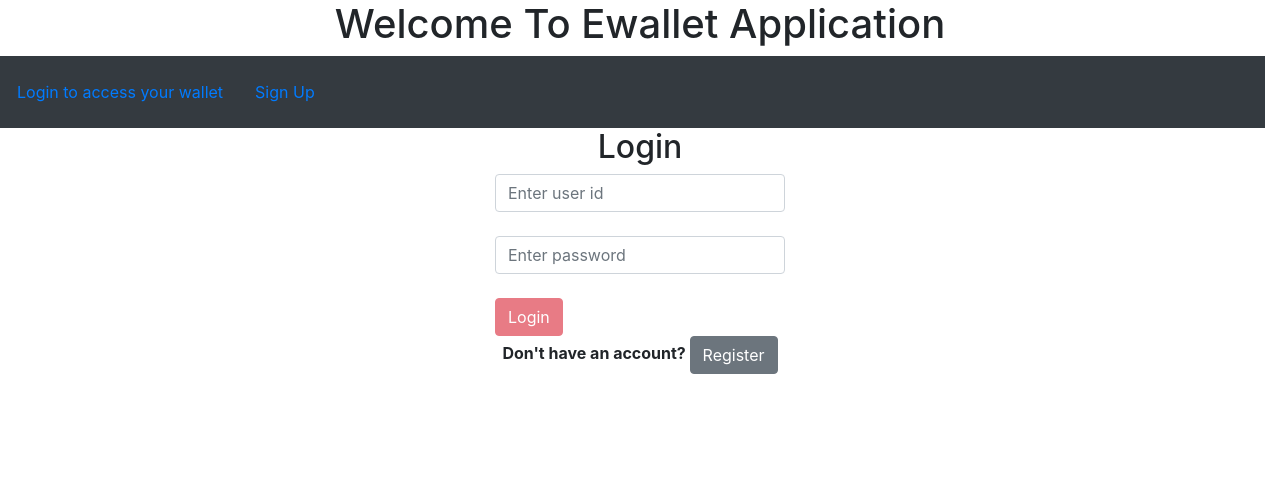
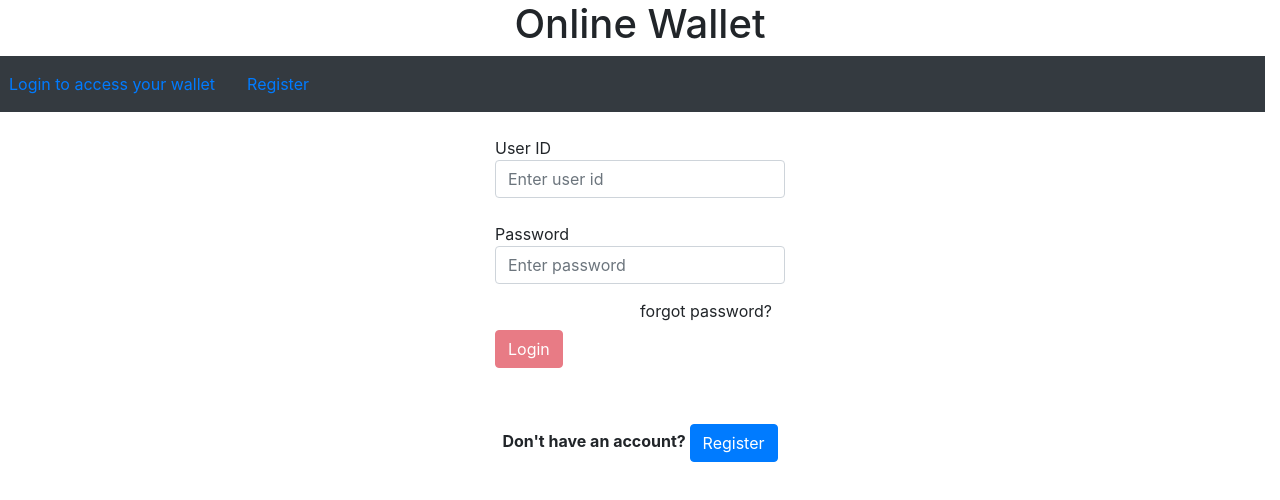
Before and after one commit to RohitSheemar/ewalletSprint2, an Angular app in the folder front-end/: page /login in a window 1280 px wide. Shown: the top 500 px of the page. Built offline with nearby package versions, Linux system fonts and the light colour scheme.

Commit message:
front end commit

```diff
--- a/front-end/src/app/app.component.html
+++ b/front-end/src/app/app.component.html
@@ -1,16 +1,15 @@
 
 <div >
-<h1 class="text-center">Welcome To Ewallet Application </h1>
+<h1 class="text-center">Online Wallet</h1>
 
-
-<nav class="col-md-12 row p-3 bg-dark">
+<nav class="col-md-12 row p-2 bg-dark">
     <a class="nav-item nav-link  " routerLink="login">Login to access your wallet</a>
-    <a class="nav-item nav-link  " routerLink="register">Sign Up</a>
-
-
+    <a class="nav-item nav-link  " routerLink="register">Register</a>
 
 
   </nav>
+  <br>
+
   <router-outlet></router-outlet>
 
 </div>
--- a/front-end/src/app/login/login.component.html
+++ b/front-end/src/app/login/login.component.html
@@ -1,8 +1,8 @@
-<section class="col-md-3 mx-auto">
-  <h2 class="text-center">Login</h2>
+<section class="col-md-3 mx-auto" *ngIf="!flag && !forgotflag">
 <form  #formdata="ngForm" novalidate (ngSubmit)="loginUser()">
 
   <div>
+    User ID
   <input type="number" placeholder="Enter user id" id="id" name="id" [(ngModel)]="objOfUser.userID" #uid="ngModel" required class="form-control" >
   <div *ngIf="uid.invalid && uid.touched" class="alert alert-danger">
     <span *ngIf="uid.errors.required">*User ID is mandatory</span>
@@ -11,6 +11,7 @@
 </div>
 <br>
 <div>
+  Password
   <input type="text" placeholder="Enter password" id="pass" name="pass" [(ngModel)]="objOfUser.password" #na="ngModel" required class="form-control" >
   <div *ngIf="na.invalid && na.touched" class="alert alert-danger">
     <span *ngIf="na.errors.required">*Password is Mandatory</span>
@@ -18,16 +19,117 @@
 
 </div>
 
+
+<div class="mt-2 text-right">
+  <button (click)="forgotPassword()" class="btn" >forgot password?</button>
+</div>
+
+
+  <div>
+    <input type="submit" value="Login" class="btn btn-danger" [disabled]="!formdata.valid">
+  </div>
+
+<br>
+<br>
+
+<div class="mt-2 text-center">
+  <b>Don't have an account? </b>
+<button (dblclick)="register()" class="btn btn-primary">Register</button>
+</div>
+
+</form>
+
+</section>
+
+
+
+
+
+
+
+<section class="col-md-4 mx-auto" *ngIf="flag">
+  <h2 class="text-center">Register for new account </h2>
+
+<form  #formdata="ngForm" novalidate (ngSubmit)="edit1()">
+
+<div>
+  <input type="text" placeholder="Enter your full name" id="name" name="name" [(ngModel)]="objOfUser.userName" #un="ngModel" required class="form-control" >
+  <div *ngIf="un.invalid && un.touched" class="alert alert-danger">
+    <span *ngIf="un.errors.required">*User name is mandatory</span>
+  </div>
+</div>
 <br>
 
 <div>
-<input type="submit" value="Login" class="btn btn-danger" [disabled]="!formdata.valid">
+  <input type="text" placeholder="Enter phone number" id="phone" name="phone" [(ngModel)]="objOfUser.phoneNumber" #up="ngModel" required class="form-control" >
+  <div *ngIf="up.invalid && up.touched" class="alert alert-danger">
+    <span *ngIf="up.errors.required">*Please enter your phone number</span>
+  </div>
+</div>
+<br>
+
+<div>
+  <input type="text" placeholder="Enter the email address" id="email" name="email" [(ngModel)]="objOfUser.email" #ue="ngModel" required class="form-control" >
+  <div *ngIf="ue.invalid && ue.touched" class="alert alert-danger">
+    <span *ngIf="ue.errors.required">*Email is required</span>
+  </div>
+</div>
+<br>
+
+<div>
+  <input type="text" placeholder="Enter the password" id="pass" name="pass" [(ngModel)]="objOfUser.password" #up="ngModel" required class="form-control" >
+  <div *ngIf="up.invalid && up.touched" class="alert alert-danger">
+    <span *ngIf="up.errors.required">*Please enter the password</span>
+  </div>
+</div>
+<br>
+
+<div class="mt-2 text-center">
+<input type="submit" value="Register" class="btn btn-danger" [disabled]="!formdata.valid" class="btn btn-danger">
 </div>
 
-<div class="text-center">
-  <b>Don't have an account? </b>
-  <input type="submit" value="Register" class="btn btn-secondary">
-</div>
 </form>
 
 </section>
+
+
+
+
+<section class="col-md-4 mx-auto" *ngIf="forgotflag">
+  <h2 class="text-center">Forgot Password</h2>
+
+<form  #formdata="ngForm" novalidate (ngSubmit)="edit2()">
+
+<div>
+  <input type="text" placeholder="Enter your user id" id="name" name="name" [(ngModel)]="objOfUser.userName" #un="ngModel" required class="form-control" >
+  <div *ngIf="un.invalid && un.touched" class="alert alert-danger">
+    <span *ngIf="un.errors.required">*User name is mandatory</span>
+  </div>
+</div>
+<br>
+
+<div>
+  <input type="text" placeholder="Enter phone number" id="phone" name="phone" [(ngModel)]="objOfUser.phoneNumber" #up="ngModel" required class="form-control" >
+  <div *ngIf="up.invalid && up.touched" class="alert alert-danger">
+    <span *ngIf="up.errors.required">*Please enter your phone number</span>
+  </div>
+</div>
+<br>
+
+
+
+<div>
+  <input type="text" placeholder="Enter the new password" id="pass" name="pass" [(ngModel)]="objOfUser.password" #up="ngModel" required class="form-control" >
+  <div *ngIf="up.invalid && up.touched" class="alert alert-danger">
+    <span *ngIf="up.errors.required">*Please enter the password</span>
+  </div>
+</div>
+<br>
+
+<div class="mt-2 text-center">
+<input type="submit" value="Change Password" class="btn btn-danger" [disabled]="!formdata.valid" class="btn btn-danger">
+</div>
+
+</form>
+
+</section>
--- a/front-end/src/app/login/login.component.ts
+++ b/front-end/src/app/login/login.component.ts
@@ -10,13 +10,43 @@ import { User } from '../user';
 export class LoginComponent implements OnInit {
 
   objOfUser:User=new User();
+  flag: boolean=false;
+  forgotflag: boolean=false;
   constructor( private refOfUserService:UserService ) { }
 
   ngOnInit(): void {
   }
 
+    edit1()
+    {
+      this.flag=false;
+    }
+
+    edit2()
+    {
+      this.forgotflag=false;
+    }
+
+    register()
+    {
+
+      this.flag=true;
+      alert("You are redirecting to the 'Register page' ");
+
+    }
+
+    forgotPassword()
+    {
+
+      this.forgotflag=true;
+      alert("You are redirecting to the 'change password page' ");
+
+    }
+
+
   loginUser():void
   {
+    alert("User sucessfully loggged in");
     this.refOfUserService.login().subscribe(data=>
     {
       this.objOfUser=data;
--- a/front-end/src/app/register/register.component.html
+++ b/front-end/src/app/register/register.component.html
@@ -3,7 +3,7 @@
     <div class="alert alert-success" *ngIf="msg != undefined">{{msg}}</div>
     <div class="alert alert-danger" *ngIf="errorMsg != undefined" [innerHTML]="errorMsg"></div>
 
-  <form  #formdata="ngForm" novalidate (ngSubmit)="addUser()">
+  <form  #formdata="ngForm" novalidate (ngSubmit)="addUser(formdata)">
 
   <div>
     <input type="text" placeholder="Enter your full name" id="name" name="name" [(ngModel)]="objOfUser.userName" #un="ngModel" required class="form-control" >
--- a/front-end/src/app/register/register.component.ts
+++ b/front-end/src/app/register/register.component.ts
@@ -1,6 +1,7 @@
 import { Component, OnInit } from '@angular/core';
 import { User } from '../user';
 import { UserService } from '../user.service';
+import { NgForm } from '@angular/forms';
 
 @Component({
   selector: 'app-register',
@@ -19,23 +20,21 @@ export class RegisterComponent implements OnInit {
   ngOnInit(): void {
   }
 
-  addUser():void
+  addUser(form :NgForm):void
   {
     this.refOfUserService.registerUser(this.objOfUser).subscribe(data=>
     {
-      console.log("data",data);
-      this.msg=data;
-      this.errorMsg=undefined;
-      this.objOfUser=new User();
-      alert("User sucessfully registered");
-    },
-    error=>
-    {
-      this.errorMsg=JSON.parse(error.error).message;
-      console.log(error.error);
-      this.msg=undefined
-    }
-    );
+      form.resetForm();
+      alert("User successfully registered");
+
+  },
+  error=>
+  {
+    //Json.parse function convert string into object to work with
+    alert(JSON.parse(error.error).message);
+    console.log("erroor occured",error);
+  }
+);
   }
 
 }
--- a/front-end/src/app/user.service.ts
+++ b/front-end/src/app/user.service.ts
@@ -11,12 +11,6 @@ export class UserService {
   users:User[]=[];
   constructor(private http:HttpClient) { }
 
-  loaddata():Observable<any>
- {
-   let url="http://localhost:1078/user";
-
-   return this.http.get(url);
- }
 
   login():Observable<any>
   {
```
